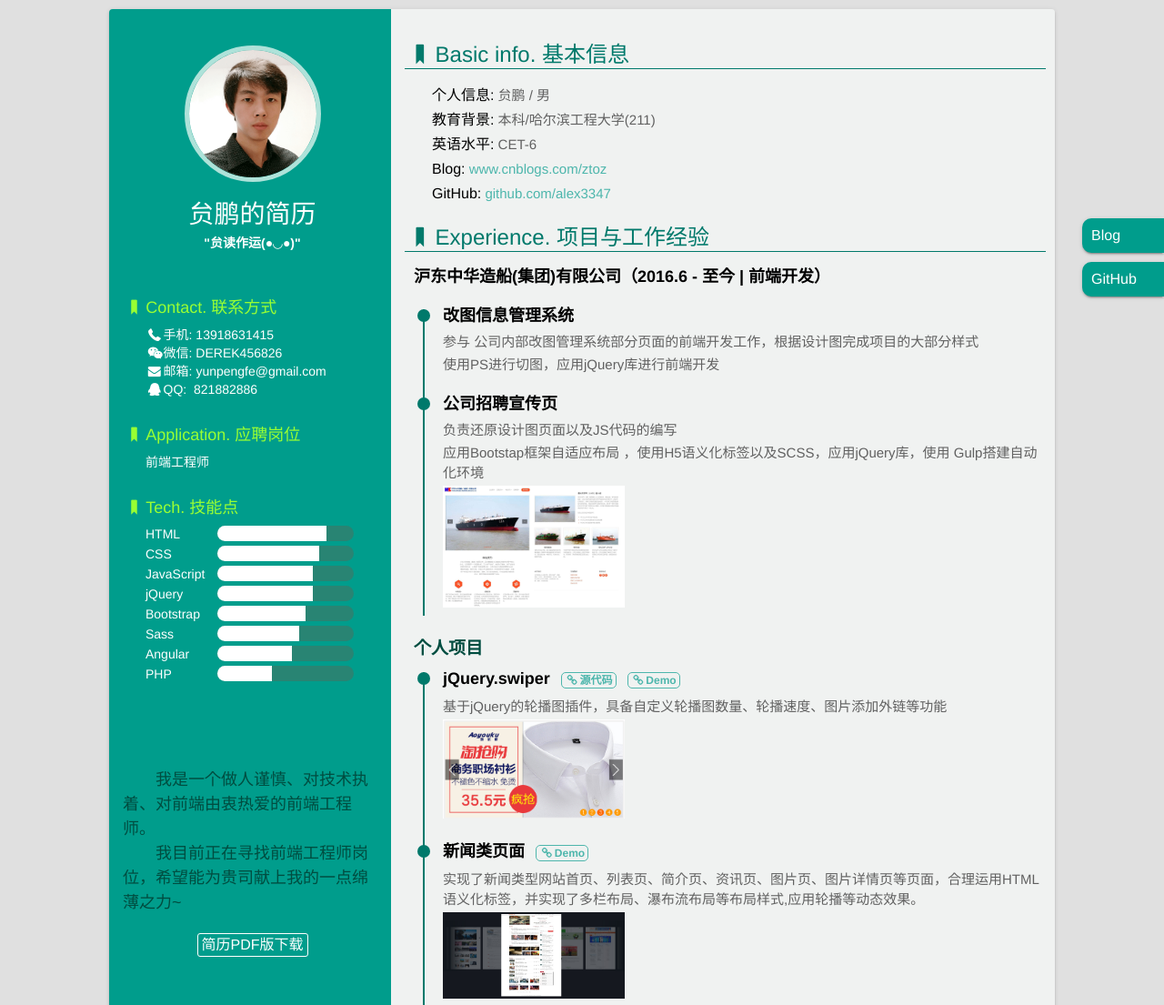
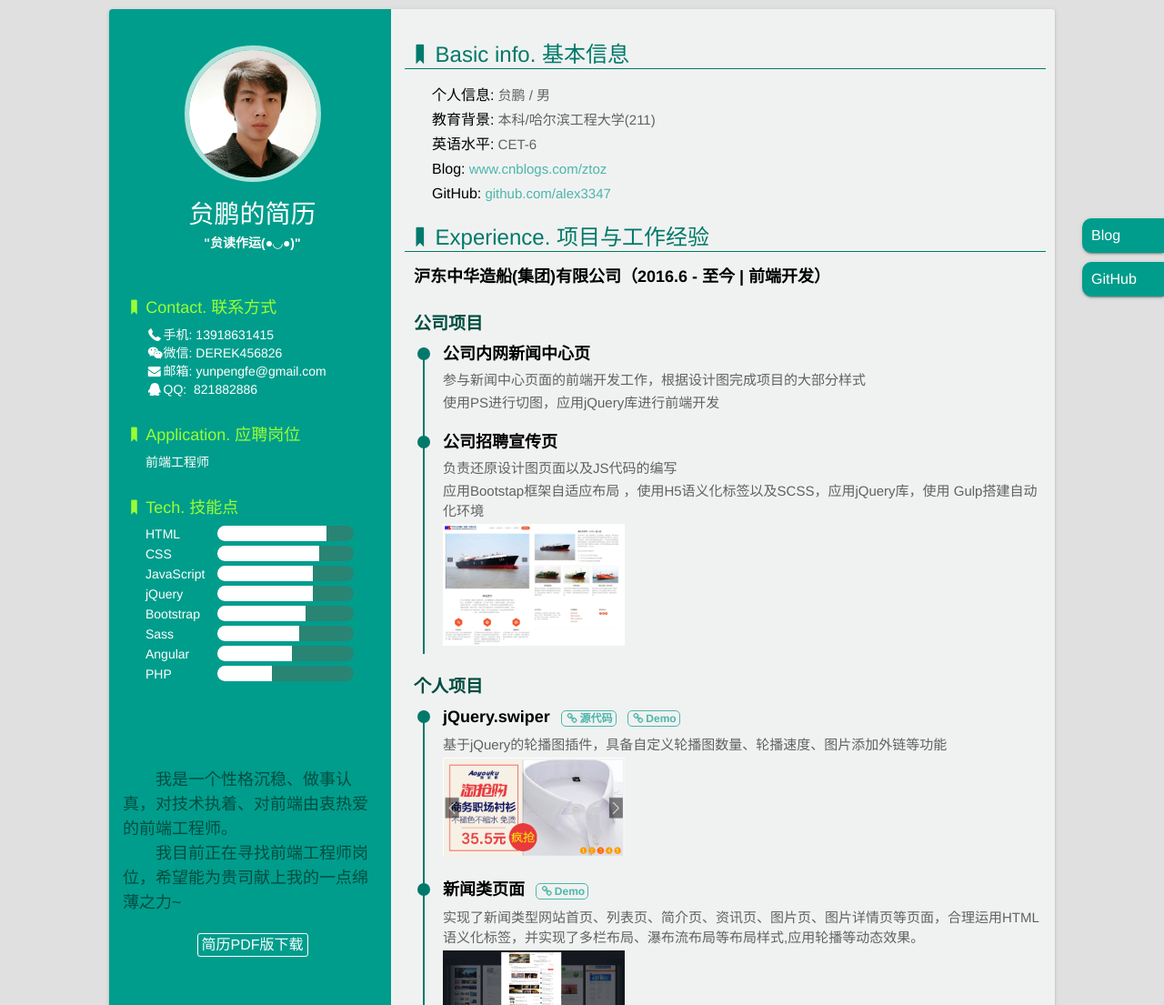
Before and after one commit to alex3347/Resume, a website: page index.html in a window 1280 px wide. Shown: the top 1105 px of the page at 91% size. Drawn offline with Linux system fonts and the light colour scheme; files whose address does not match are found by name.

Commit message:
modify content

```diff
--- a/index.html
+++ b/index.html
@@ -104,7 +104,7 @@
 					</li>
 				</ul>
 				<div class="note">
-					<p>我是一个做人谨慎、对技术执着、对前端由衷热爱的前端工程师。</p>
+					<p>我是一个性格沉稳、做事认真，对技术执着、对前端由衷热爱的前端工程师。</p>
 					<p>我目前正在寻找前端工程师岗位，希望能为贵司献上我的一点绵薄之力~</p>
 				</div>
 				<div class="download">
@@ -129,11 +129,12 @@
 						<dt><i class="icon-bookmark"></i>Experience. 项目与工作经验</dt>
 						<h4>&nbsp;沪东中华造船(集团)有限公司（2016.6 - 至今   |  前端开发）</h4>
 						<br/>
+						<h3>公司项目</h3>
 						<ul class="exp">
 							<li>
 								<div class="circle"></div>
-								<h4>改图信息管理系统</h4>
-								<p>参与 公司内部改图管理系统部分页面的前端开发工作，根据设计图完成项目的大部分样式</p>
+								<h4>公司内网新闻中心页</h4>
+								<p>参与新闻中心页面的前端开发工作，根据设计图完成项目的大部分样式</p>
 								<p>使用PS进行切图，应用jQuery库进行前端开发</p>
 							</li>
 							<li>
@@ -229,7 +230,8 @@
 						<ul class="exp">
 							<li>
 								<p>2012年毕业后一直在这家公司，前几年在生产部门参与造船工作，2016年公司内部门调整，人员分流，我主动申请进入现在的信息所，从事前端开发工作</p>
-								<p>学习能力还可以，以上绝大多数的技能都是自学修得</p>
+								<p>我负责更新公司内网近期新闻页，工作内容较单一，因此想离职寻找更好的平台</p>
+								<p>学习能力强，以上绝大多数的技能都是自学修得</p>
 							</li>
 						</ul>
 					</li>
```
Also changed, not shown: print.html (+6 -4 lines).
